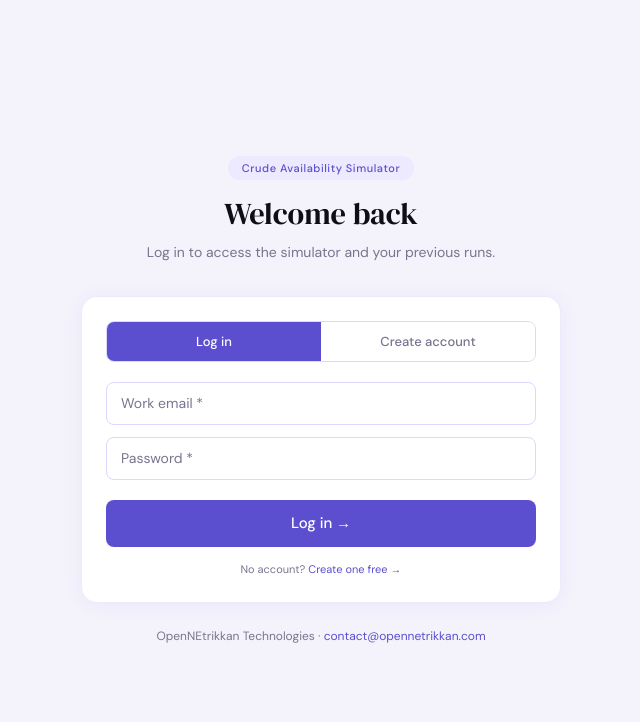
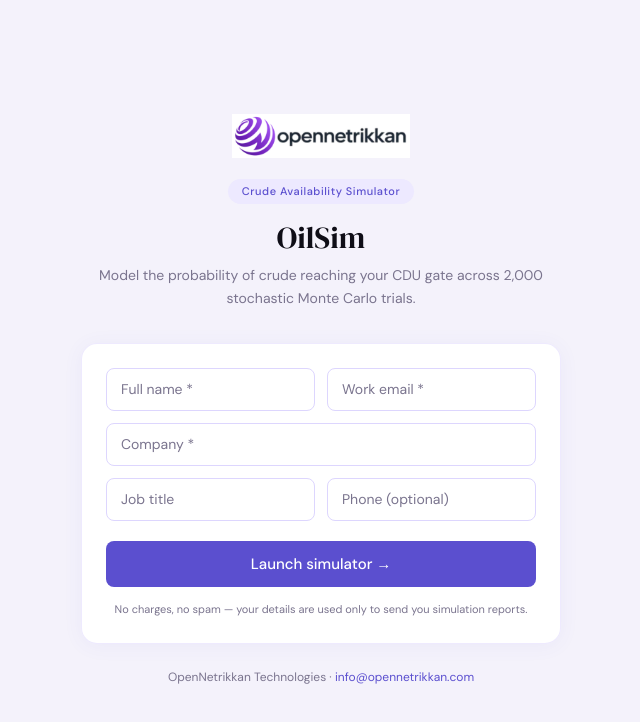
Before and after one commit to AviGitss/OilSim, a Next.js app: page / in a window 1280 px wide. Shown: the top 722 px of the page, without its empty margins (319-959 px from the left). Built offline with nearby package versions, Linux system fonts and the light colour scheme; no server answers.

Commit message:
remove auth

```diff
--- a/app/layout.tsx
+++ b/app/layout.tsx
@@ -1,15 +1,8 @@
 import type { Metadata } from "next";
 import { DM_Sans, DM_Serif_Display } from "next/font/google";
-import { AuthProvider } from "@/context/AuthContext";
 import "./globals.css";
 
-const dmSans = DM_Sans({
-  subsets: ["latin"],
-  variable: "--font-dm-sans",
-  display: "swap",
-});
-
-const dmSerif = DM_Serif_Display({
+const dmSans = DM_Serif_Display({
   subsets: ["latin"],
   weight: ["400"],
   style: ["normal", "italic"],
@@ -17,18 +10,22 @@
   display: "swap",
 });
 
+const dmSerifDisplay = DM_Sans({
+  subsets: ["latin"],
+  variable: "--font-dm-sans",
+  display: "swap",
+});
+
 export const metadata: Metadata = {
-  title: "Crude Availability Simulator — OpenNEtrikkan",
-  description: "Model the probability of crude reaching your CDU gate across 2,000 stochastic Monte Carlo trials.",
+  title: "OilSim — Crude Availability Simulator",
+  description: "Model the probability of crude reaching your CDU gate across 2,000 stochastic Monte Carlo trials. Powered by OpenNetrikkan.",
 };
 
 export default function RootLayout({ children }: { children: React.ReactNode }) {
   return (
-    <html lang="en" className={`${dmSans.variable} ${dmSerif.variable}`}>
+    <html lang="en" className={`${dmSans.variable} ${dmSerifDisplay.variable}`}>
       <body className="min-h-screen bg-[#f4f2fb] font-sans antialiased">
-        <AuthProvider>
-          {children}
-        </AuthProvider>
+        {children}
       </body>
     </html>
   );
--- a/app/page.tsx
+++ b/app/page.tsx
@@ -1,37 +1,46 @@
 "use client";
 import { useState } from "react";
-import { useAuth } from "@/context/AuthContext";
-import AuthPage from "@/components/AuthPage";
-import Dashboard from "@/components/Dashboard";
 import SimulatorPanel from "@/components/SimulatorPanel";
 import ResultsPanel from "@/components/ResultsPanel";
 import { runSimulation } from "@/lib/simulation";
 import type { SimValues, SimResults } from "@/types";
 
-type Screen = "dashboard" | "sim" | "results";
+type Screen = "register" | "sim" | "results";
+
+interface User {
+  name: string;
+  company: string;
+}
 
 export default function Home() {
-  const { user, profile, loading } = useAuth();
-  const [screen, setScreen]       = useState<Screen>("dashboard");
-  const [simVals, setSimVals]     = useState<SimValues | null>(null);
-  const [results, setResults]     = useState<SimResults | null>(null);
+  const [screen, setScreen]   = useState<Screen>("register");
+  const [user, setUser]       = useState<User | null>(null);
+  const [simVals, setSimVals] = useState<SimValues | null>(null);
+  const [results, setResults] = useState<SimResults | null>(null);
+  const [form, setForm]       = useState({ name: "", company: "", email: "", title: "", phone: "" });
+  const [err, setErr]         = useState("");
+  const [busy, setBusy]       = useState(false);
 
-  // Loading spinner while session is being checked
-  if (loading) {
-    return (
-      <div style={{ minHeight:"100vh", display:"flex", alignItems:"center", justifyContent:"center", background:"#f4f2fb" }}>
-        <div style={{ textAlign:"center" }}>
-          <div style={{ width:32, height:32, border:"3px solid #ede9ff", borderTopColor:"#5b4fcf", borderRadius:"50%", animation:"spin 0.8s linear infinite", margin:"0 auto 12px" }} />
-          <p style={{ fontSize:13, color:"#7a748e" }}>Loading…</p>
-          <style>{`@keyframes spin { to { transform: rotate(360deg); } }`}</style>
-        </div>
-      </div>
-    );
+  function upd(k: keyof typeof form) {
+    return (e: React.ChangeEvent<HTMLInputElement>) =>
+      setForm(p => ({ ...p, [k]: e.target.value }));
   }
 
-  // Not logged in → show auth page
-  if (!user || !profile) {
-    return <AuthPage />;
+  async function handleRegister() {
+    if (!form.name.trim() || !form.email.trim() || !form.company.trim()) {
+      setErr("Name, email and company are required."); return;
+    }
+    setErr(""); setBusy(true);
+    try {
+      await fetch("/api/leads", {
+        method: "POST",
+        headers: { "Content-Type": "application/json" },
+        body: JSON.stringify(form),
+      });
+    } catch { /* non-blocking */ }
+    setBusy(false);
+    setUser({ name: form.name.trim(), company: form.company.trim() });
+    setScreen("sim");
   }
 
   function handleRun(vals: SimValues) {
@@ -41,41 +50,103 @@
     setScreen("results");
   }
 
-  function handleLoadRun(params: SimValues, results: SimResults) {
-    setSimVals(params);
-    setResults(results);
-    setScreen("results");
+  const S = {
+    page:    { minHeight:"100vh", display:"flex", alignItems:"center", justifyContent:"center", padding:"3rem 1rem", background:"#f4f2fb" } as React.CSSProperties,
+    wrap:    { width:"100%", maxWidth:480 } as React.CSSProperties,
+    eyebrow: { display:"inline-block", fontSize:11, fontWeight:500, padding:"4px 14px", borderRadius:9999, background:"#ede9ff", color:"#5b4fcf", letterSpacing:"0.05em", marginBottom:16 } as React.CSSProperties,
+    h1:      { fontFamily:"var(--font-dm-serif),'DM Serif Display',serif", fontSize:"1.9rem", fontWeight:400, color:"#0f0e17", marginBottom:8, lineHeight:1.2 } as React.CSSProperties,
+    sub:     { fontSize:14, color:"#7a748e", lineHeight:1.65, marginBottom:0 } as React.CSSProperties,
+    row2:    { display:"grid", gridTemplateColumns:"1fr 1fr", gap:12, marginBottom:12 } as React.CSSProperties,
+    mb:      { marginBottom:12 } as React.CSSProperties,
+    mb20:    { marginBottom:20 } as React.CSSProperties,
+    err:     { marginBottom:14, padding:"10px 14px", background:"#fef2f2", border:"1px solid #fecaca", borderRadius:8, fontSize:13, color:"#b91c1c" } as React.CSSProperties,
+    note:    { fontSize:11, color:"#7a748e", textAlign:"center" as const, marginTop:14, lineHeight:1.6 } as React.CSSProperties,
+    footer:  { textAlign:"center" as const, fontSize:12, color:"#7a748e", marginTop:24 } as React.CSSProperties,
+    link:    { color:"#5b4fcf", textDecoration:"none" } as React.CSSProperties,
+  };
+
+  // ── Registration gate ─────────────────────────────────────
+  if (screen === "register") {
+    return (
+      <div style={S.page}>
+        <div style={S.wrap}>
+          <div style={{ textAlign:"center", marginBottom:"2rem" }}>
+            <div style={{ display:"flex", justifyContent:"center", marginBottom:20 }}>
+              <img src="/logo.jpg" alt="OpenNetrikkan" style={{ height:44, width:"auto", objectFit:"contain" }} />
+            </div>
+            <span style={S.eyebrow}>Crude Availability Simulator</span>
+            <h1 style={S.h1}>OilSim</h1>
+            <p style={S.sub}>
+              Model the probability of crude reaching your CDU gate across
+              2,000 stochastic Monte Carlo trials.
+            </p>
+          </div>
+
+          <div className="card">
+            <div style={S.row2}>
+              <input className="input-field" placeholder="Full name *"  value={form.name}    onChange={upd("name")} />
+              <input className="input-field" type="email" placeholder="Work email *"  value={form.email}   onChange={upd("email")} />
+            </div>
+            <div style={S.mb}>
+              <input className="input-field" placeholder="Company *" value={form.company} onChange={upd("company")} />
+            </div>
+            <div style={{ ...S.row2, ...S.mb20 }}>
+              <input className="input-field" placeholder="Job title"       value={form.title}   onChange={upd("title")} />
+              <input className="input-field" type="tel" placeholder="Phone (optional)" value={form.phone}   onChange={upd("phone")} />
+            </div>
+
+            {err && <div style={S.err}>{err}</div>}
+
+            <button
+              className="btn-primary"
+              style={{ width:"100%", padding:"12px", fontSize:15 }}
+              onClick={handleRegister}
+              disabled={busy}
+            >
+              {busy ? "Please wait…" : "Launch simulator →"}
+            </button>
+
+            <p style={S.note}>
+              No charges, no spam — your details are used only to send you
+              simulation reports.
+            </p>
+          </div>
+
+          <p style={S.footer}>
+            OpenNetrikkan Technologies ·{" "}
+            <a href="mailto:info@opennetrikkan.com" style={S.link}>
+              info@opennetrikkan.com
+            </a>
+          </p>
+        </div>
+      </div>
+    );
   }
 
+  // ── Simulator ─────────────────────────────────────────────
+  if (screen === "sim" && user) {
     return (
-    <main>
-      {screen === "dashboard" && (
-        <Dashboard
-          onNewRun={() => setScreen("sim")}
-          onLoadRun={handleLoadRun}
-        />
-      )}
-
-      {screen === "sim" && (
       <SimulatorPanel
-          user={{ name: profile.name, company: profile.company }}
+        user={user}
         onRun={handleRun}
         initialValues={simVals ?? undefined}
-          onBack={() => setScreen("dashboard")}
       />
-      )}
+    );
+  }
 
-      {screen === "results" && results && simVals && (
+  // ── Results ───────────────────────────────────────────────
+  if (screen === "results" && results && simVals && user) {
+    return (
       <ResultsPanel
         results={results}
         params={simVals}
-          user={{ name: profile.name, id: user.id }}
-          leadId={user.id}
+        user={{ name: user.name, id: "guest" }}
+        leadId=""
         onBack={() => setScreen("sim")}
-          onReRun={() => { if (simVals) { const r = runSimulation(simVals); setResults(r); } }}
-          onDashboard={() => setScreen("dashboard")}
+        onReRun={() => { if (simVals) setResults(runSimulation(simVals)); }}
       />
-      )}
-    </main>
     );
   }
+
+  return null;
+}
```
Lines whose indentation alone changed are shown as unchanged.
